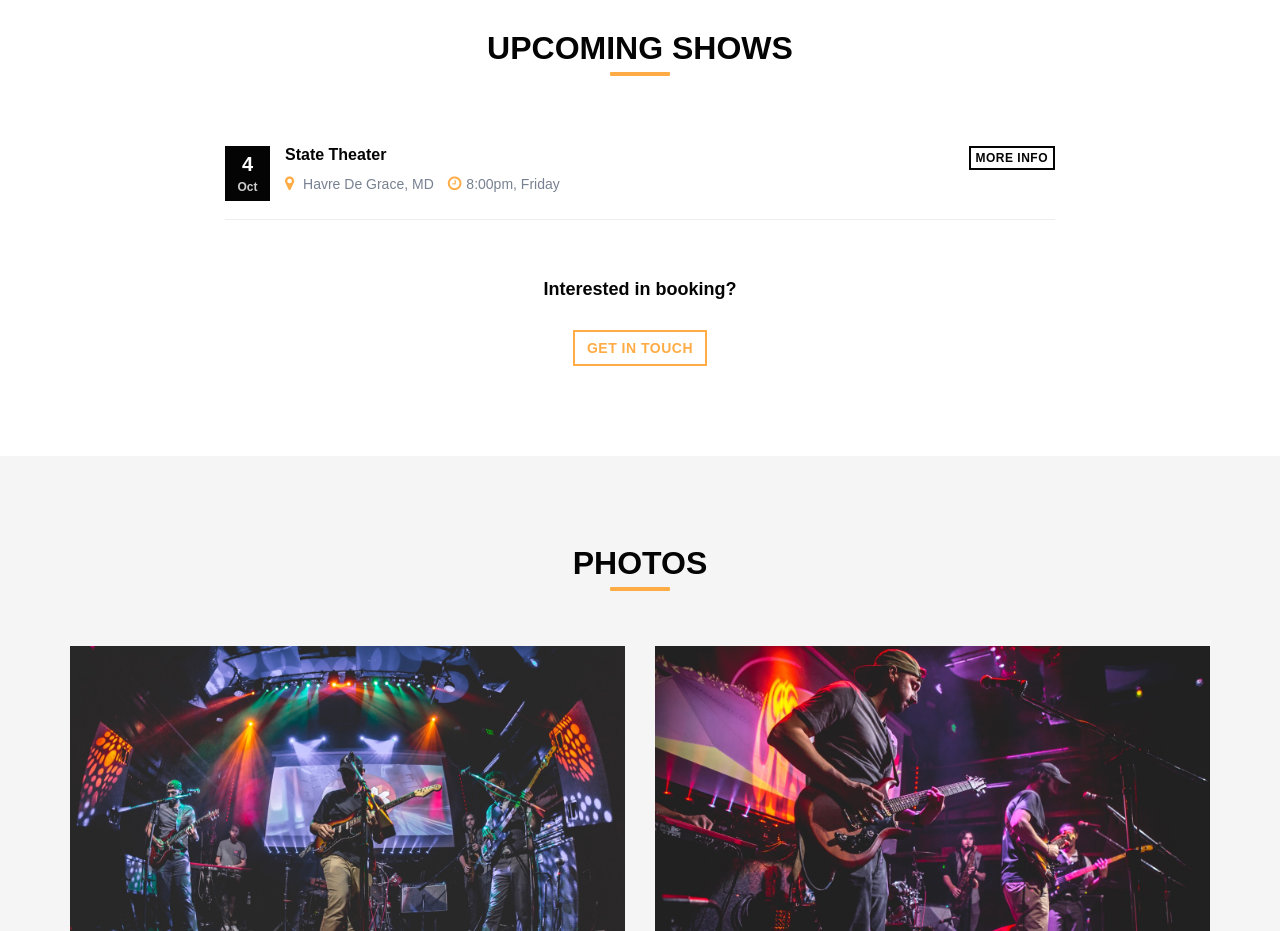
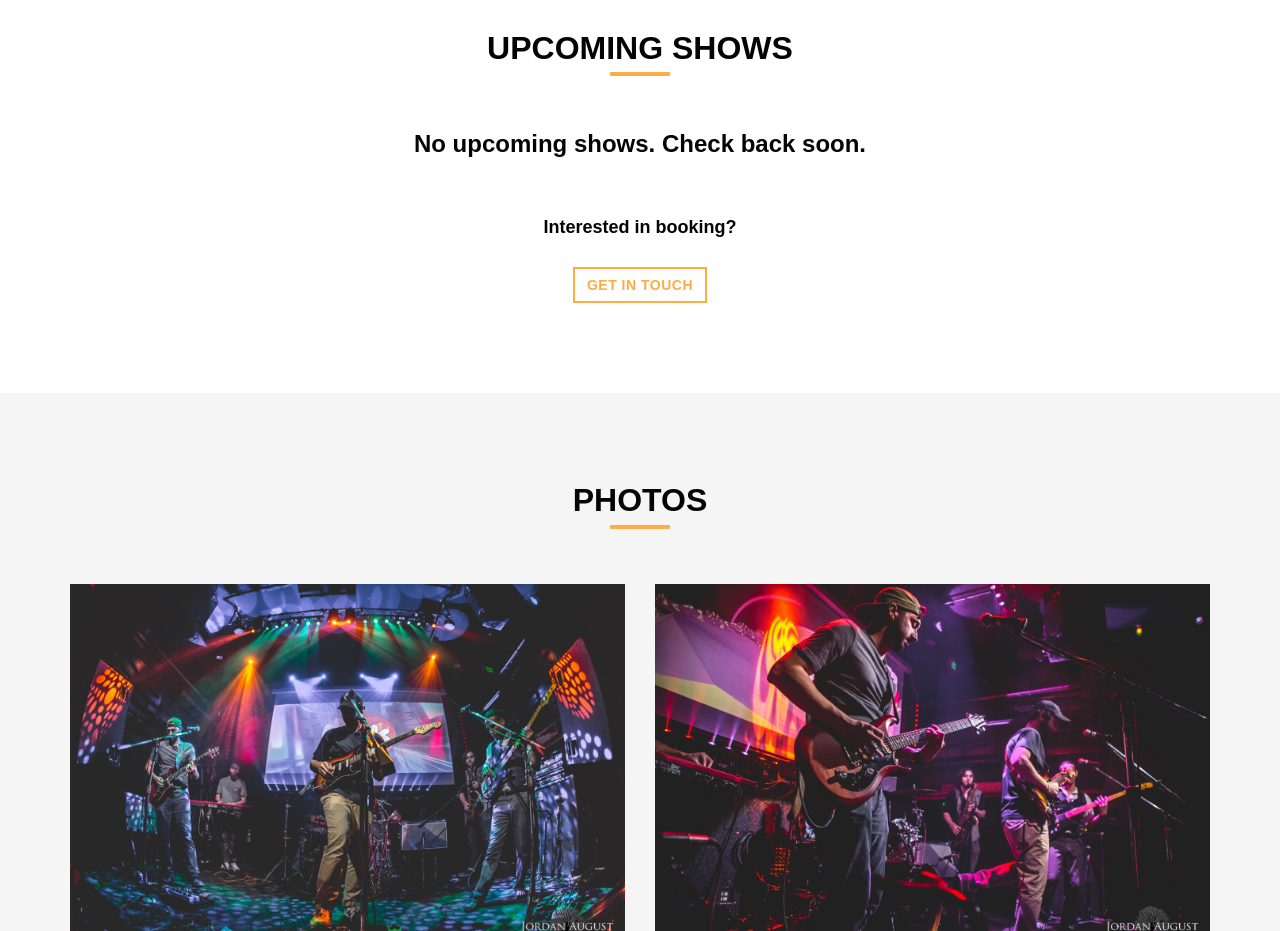
Before and after one commit to tbolt/youalreadyknow-site, a plain HTML site: page index.html in a window 1280 px wide. Shown: the part 1420-2351 px from the top of the page. Drawn offline with Linux system fonts and the light colour scheme; a web font is replaced by a local one.

Commit message:
remove show

```diff
--- a/index.html
+++ b/index.html
@@ -75,14 +75,14 @@
     <div class="container">
       <h2 class="section-title text-center">Upcoming Shows</h2>
       <!-- no shows start -->
-      <!-- <div class="gigs-container no-shows">
+      <div class="gigs-container no-shows">
         <h3 class="text-center">No upcoming shows. Check back soon.</h3>
-      </div> -->
+      </div>
       <!-- no shows end -->
 
 
       <!-- single show start -->
-
+      <!--
       <div class="gigs-container">
         <div class="item">
           <div class="date-label">
@@ -106,7 +106,7 @@
             </div>
             <div class="gig-actions">
             <a class="btn btn-xs btn-ghost-secondary" data-toggle="collapse" href="#info-extra-2" aria-expanded="false" aria-controls="info-extra-2" >More info</a>
-            <!-- <a class="btn btn-xs btn-secondary" href="https://www.mt.cm/midnight-north">Buy Tickets</a> -->
+            <a class="btn btn-xs btn-secondary" href="https://www.mt.cm/midnight-north">Buy Tickets</a>
             </div>
             <div id="info-extra-2" class="collapse info-extra">
               Join You Already Know at the State Theater for a spooky oktoberfest. For more details see the <a href="https://www.facebook.com/events/387306972136302/">facebook event page</a>.
@@ -114,7 +114,7 @@
           </div>
         </div>
       </div>
-
+      -->
       <!-- single show end -->
 
       <div class="gigs-contact text-center">
```
